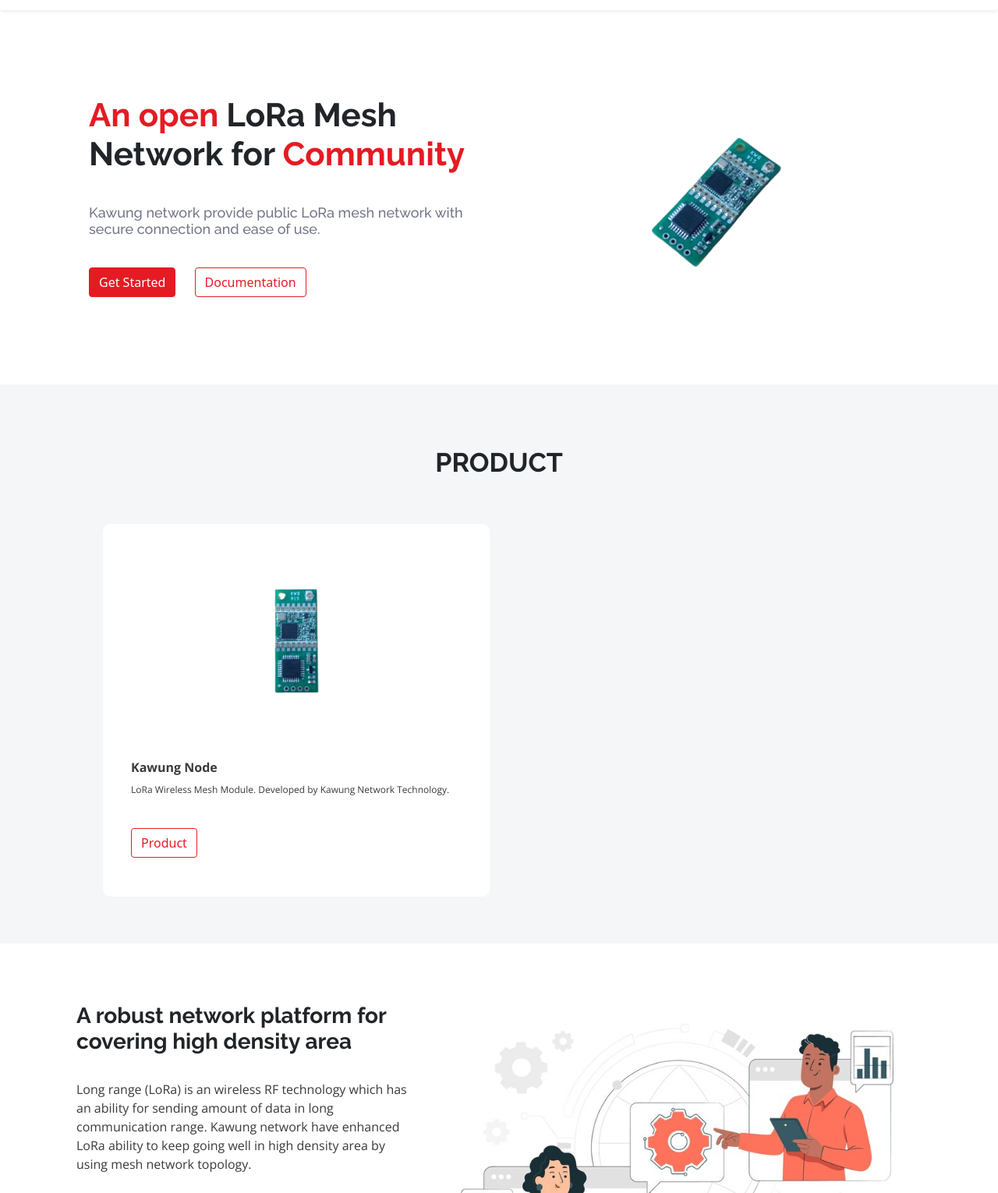
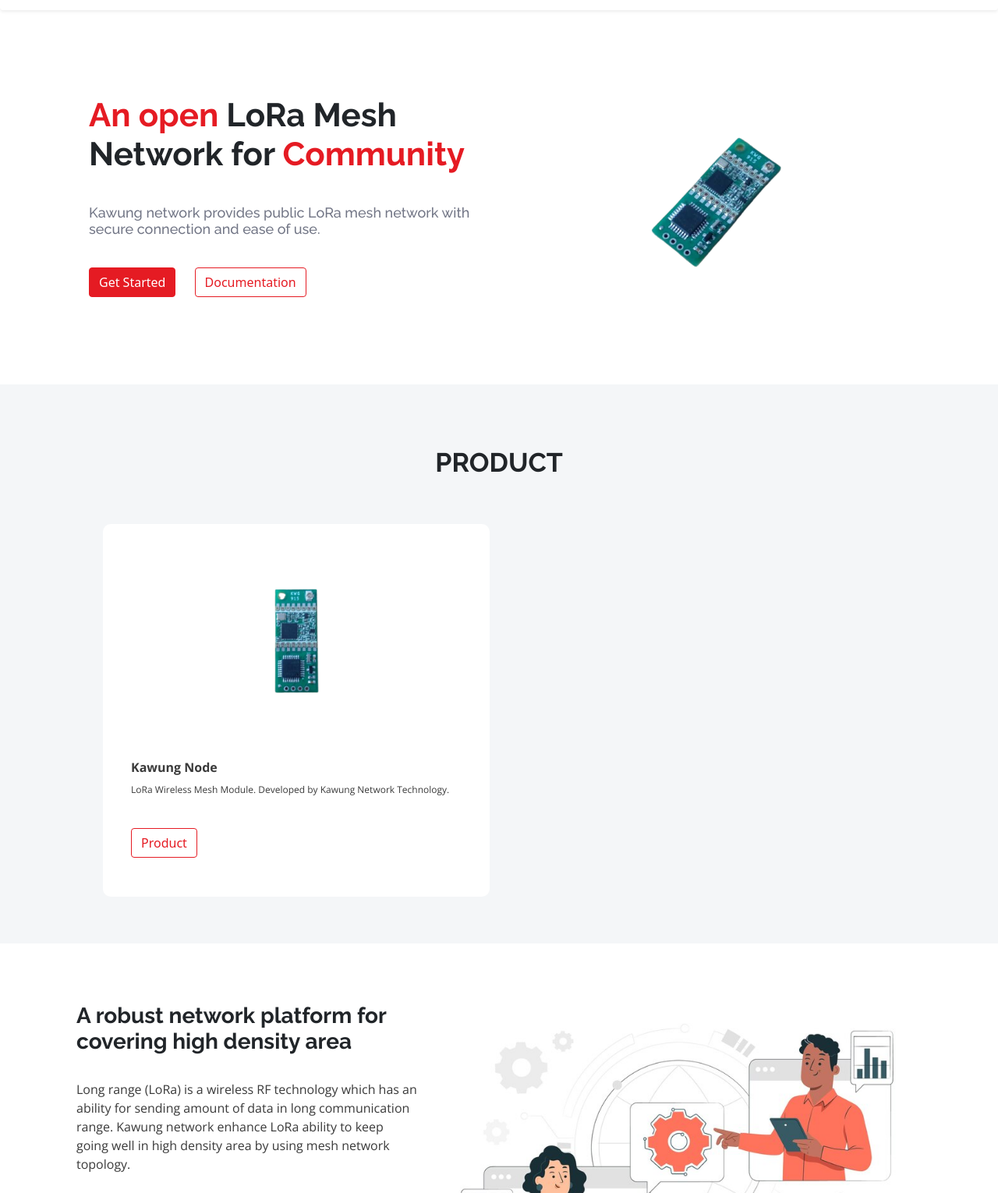
Before and after one commit to kawungnet/kawungnet.github.io, a plain HTML site: page index.html in a window 1280 px wide. Shown: the part 70-1600 px from the top of the page at 78% size. Drawn offline with nearby package versions, Linux system fonts and the light colour scheme; some icons are missing.

Commit message:
Update index.html

```diff
--- a/index.html
+++ b/index.html
@@ -80,7 +80,7 @@
                                                         </h1>
                                                     </div>
                                                     <h4 style="padding-top:30px; text-align:left">
-                                                        Kawung network provide public LoRa mesh network with secure connection
+                                                        Kawung network provides public LoRa mesh network with secure connection
                                                         and ease of use.
                                                     </h4>
                                                 </div>
@@ -189,8 +189,8 @@
                                     <h3><b>A robust network platform for covering high density area</b></h3>
                                     <br>
                                     <p>
-                                        Long range (LoRa) is an wireless RF technology which has an ability for sending amount of data in long communication range.
-                                        Kawung network have enhanced LoRa ability to keep going well in high density area by using mesh network topology.
+                                        Long range (LoRa) is a wireless RF technology which has an ability for sending amount of data in long communication range.
+                                        Kawung network enhance LoRa ability to keep going well in high density area by using mesh network topology.
                                     </p>
                                     </div>
                                     <div class="col-lg-7" style="text-align:center">
@@ -259,7 +259,8 @@
                     <div class="col-md-6">
                         <img src="./assets/img/logo.png" style="height:50px; padding-bottom:20px"></img>
                         <p class="text-white" style="font-size:12px; max-width:400px">
-                        Kawung Network Technology is a research laboratory to develop technological innovations based in Indonesia.
+                            Kawung Network Technology aims to provide a secure LoRa public mesh network via Kawung Protocol.
+                            We encourage communities to collaborate with each other to build their IoT projects on a larger scale by supporting each others.
                         <br>
                         <p class="text-white" style="font-size:10px"><Strong>Kawung Network Technology @2023</Strong>
                         Illustration by <a href="https://www.freepik.com/author/stories">storyset</a></p>
```
